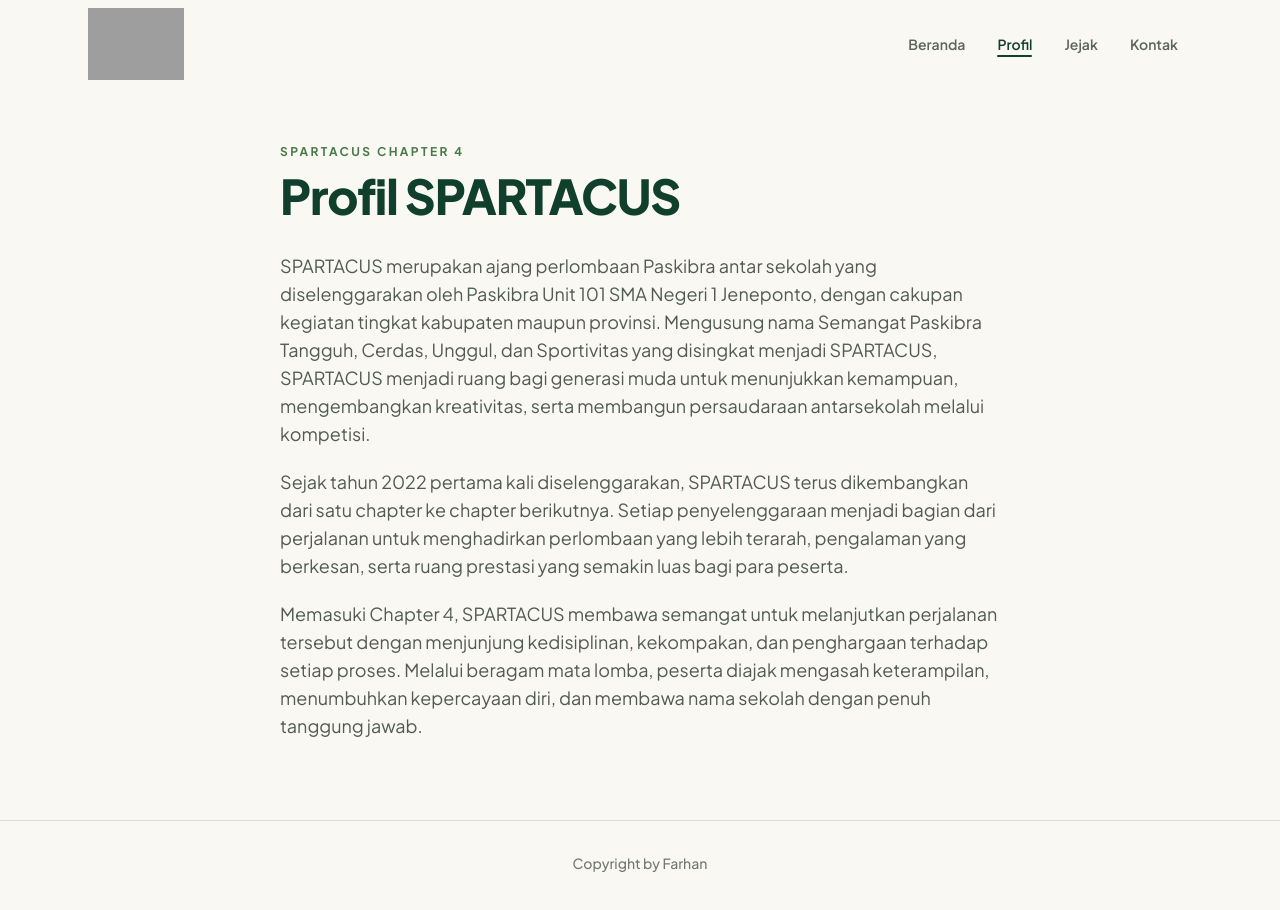
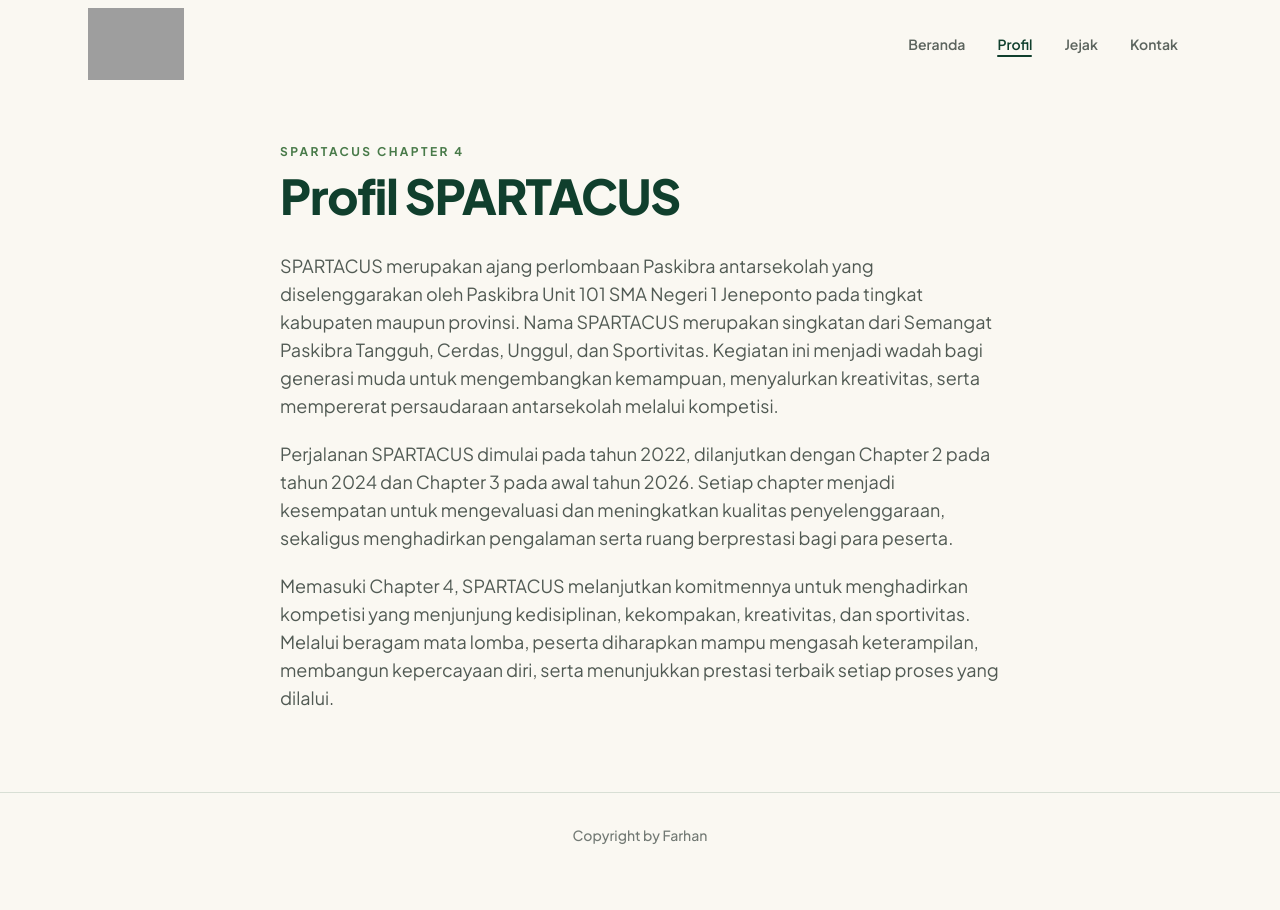
Before and after one commit to zanworksgo/spartacus-c4, a React (Vite) app: page /profil in a window 1280 px wide. Shown: the top 910 px of the page. After the commit the page ends 885 px from the top, so only its background shows below. Built offline with nearby package versions, Linux system fonts and the light colour scheme; no server answers; the database is empty; grey boxes are pictures that could not be loaded.

Commit message:
Perbesar logo navbar

```diff
--- a/src/data/siteContent.ts
+++ b/src/data/siteContent.ts
@@ -170,11 +170,11 @@ export const site = {
     profil: {
         title: 'Profil SPARTACUS',
         description: [
-            'SPARTACUS merupakan ajang perlombaan Paskibra antar sekolah yang diselenggarakan oleh Paskibra Unit 101 SMA Negeri 1 Jeneponto, dengan cakupan kegiatan tingkat kabupaten maupun provinsi. Mengusung nama Semangat Paskibra Tangguh, Cerdas, Unggul, dan Sportivitas yang disingkat menjadi SPARTACUS, SPARTACUS menjadi ruang bagi generasi muda untuk menunjukkan kemampuan, mengembangkan kreativitas, serta membangun persaudaraan antarsekolah melalui kompetisi.',
+            'SPARTACUS merupakan ajang perlombaan Paskibra antarsekolah yang diselenggarakan oleh Paskibra Unit 101 SMA Negeri 1 Jeneponto pada tingkat kabupaten maupun provinsi. Nama SPARTACUS merupakan singkatan dari Semangat Paskibra Tangguh, Cerdas, Unggul, dan Sportivitas. Kegiatan ini menjadi wadah bagi generasi muda untuk mengembangkan kemampuan, menyalurkan kreativitas, serta mempererat persaudaraan antarsekolah melalui kompetisi.',
 
-            'Sejak tahun 2022 pertama kali diselenggarakan, SPARTACUS terus dikembangkan dari satu chapter ke chapter berikutnya. Setiap penyelenggaraan menjadi bagian dari perjalanan untuk menghadirkan perlombaan yang lebih terarah, pengalaman yang berkesan, serta ruang prestasi yang semakin luas bagi para peserta.',
+            'Perjalanan SPARTACUS dimulai pada tahun 2022, dilanjutkan dengan Chapter 2 pada tahun 2024 dan Chapter 3 pada awal tahun 2026. Setiap chapter menjadi kesempatan untuk mengevaluasi dan meningkatkan kualitas penyelenggaraan, sekaligus menghadirkan pengalaman serta ruang berprestasi bagi para peserta.',
 
-            'Memasuki Chapter 4, SPARTACUS membawa semangat untuk melanjutkan perjalanan tersebut dengan menjunjung kedisiplinan, kekompakan, dan penghargaan terhadap setiap proses. Melalui beragam mata lomba, peserta diajak mengasah keterampilan, menumbuhkan kepercayaan diri, dan membawa nama sekolah dengan penuh tanggung jawab.',
+            'Memasuki Chapter 4, SPARTACUS melanjutkan komitmennya untuk menghadirkan kompetisi yang menjunjung kedisiplinan, kekompakan, kreativitas, dan sportivitas. Melalui beragam mata lomba, peserta diharapkan mampu mengasah keterampilan, membangun kepercayaan diri, serta menunjukkan prestasi terbaik setiap proses yang dilalui.',
         ],
     },
 
@@ -184,7 +184,7 @@ export const site = {
             {
                 chapter: 'Chapter 1',
                 label: 'SPARTACUS Chapter 1',
-                date: null,
+                date: '07 - 09 Oktober 2022',
                 pamphlet: null,
                 pamphletKey: 'pamflet-ch1',
                 champions: [
```
